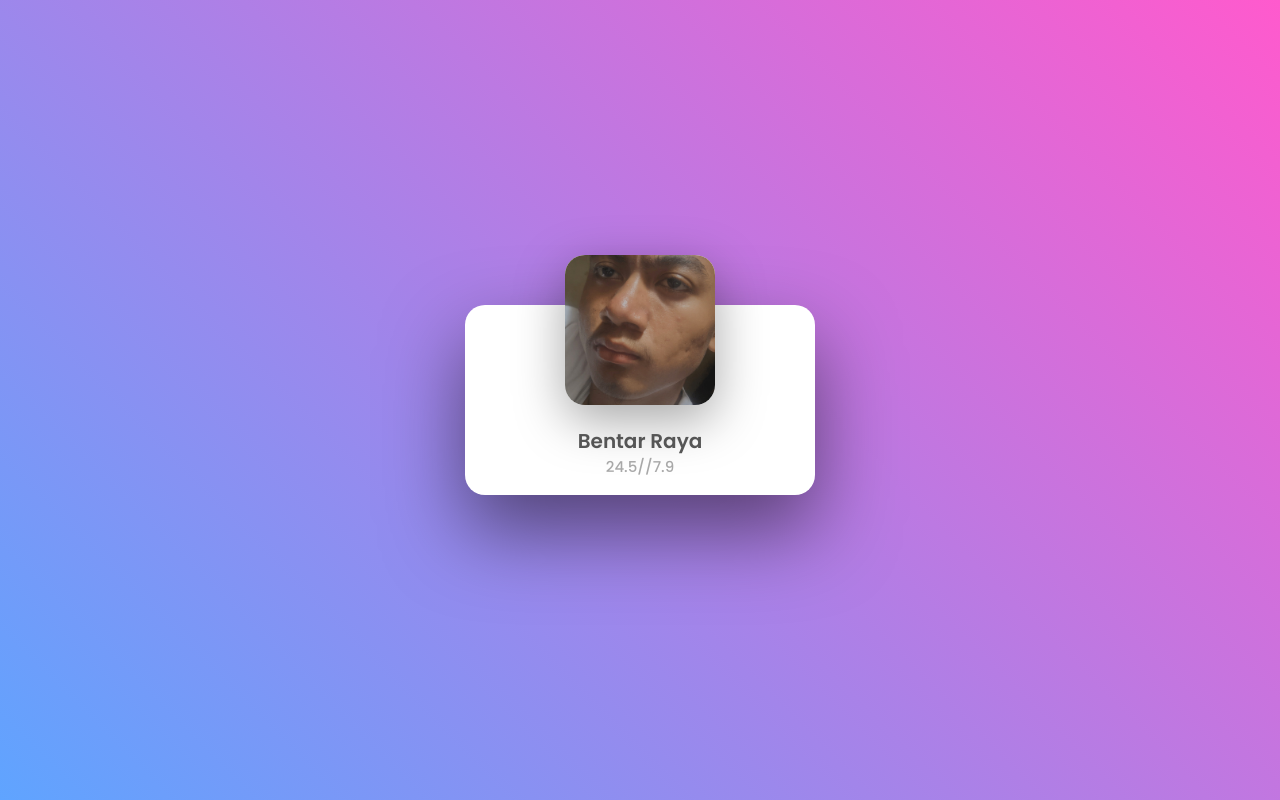
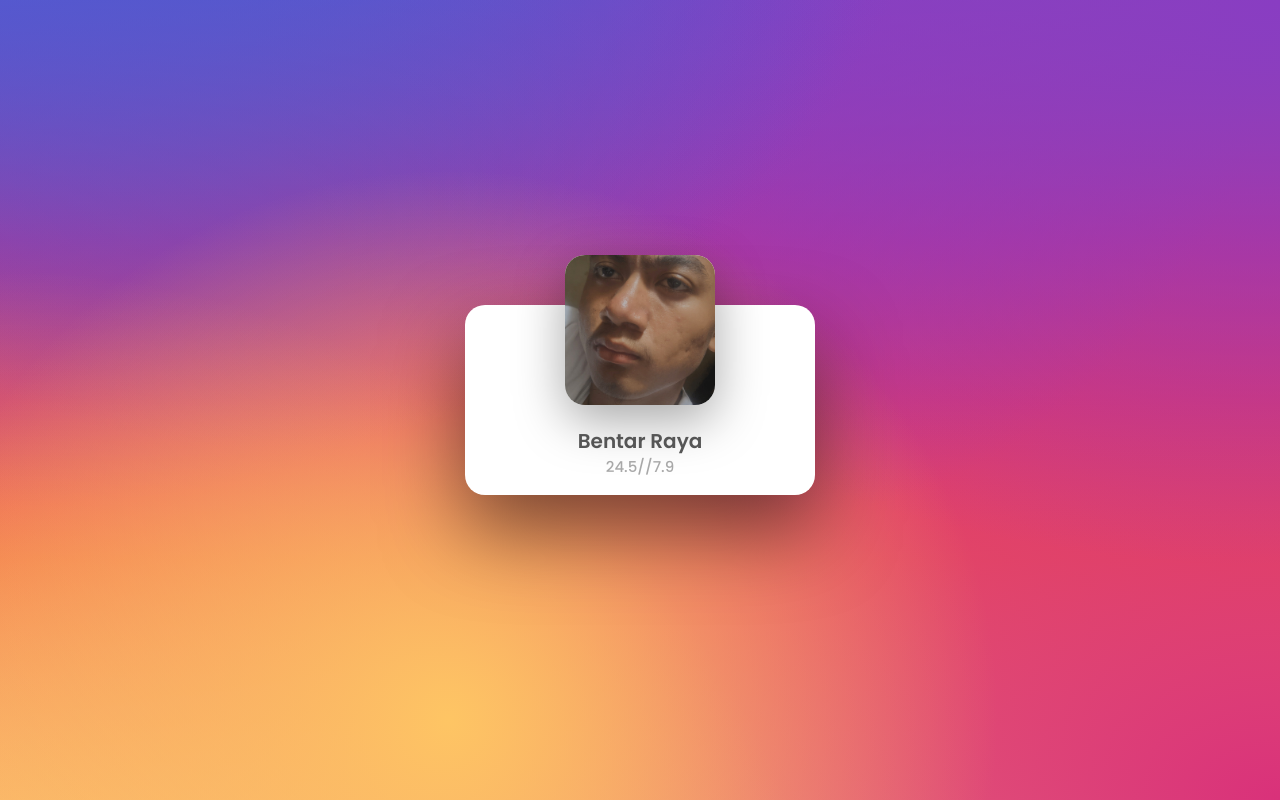
Before and after one commit to Bentarraya/bioofme, a plain HTML site: page index.html in a window 1280 px wide. Drawn offline with Linux system fonts and the light colour scheme.

Commit message:
change bg and color button

```diff
--- a/index.html
+++ b/index.html
@@ -17,8 +17,8 @@
           <h2>Bentar Raya<br /><span> 24.5//7.9</span></h2>
           <div class="data">
             <h3>18<br /><span>Posts</span></h3>
-            <h3>330<br /><span>Followers</span></h3>
-            <h3>379<br /><span>Following</span></h3>
+            <h3>334<br /><span>Followers</span></h3>
+            <h3>380<br /><span>Following</span></h3>
           </div>
           <div class="actionBtn">
             <button onclick="document.location='https://www.instagram.com/bntr.ry/'">Follow</button>
--- a/style.css
+++ b/style.css
@@ -1,35 +1,37 @@
-@import url('https://fonts.googleapis.com/css2?family=Poppins:ital,wght@0,100;0,200;0,300;0,400;0,500;0,600;0,700;0,800;0,900;1,100;1,200;1,300;1,400;1,500;1,600;1,700;1,800;1,900&family=Roboto:wght@100&display=swap');
+@import url("https://fonts.googleapis.com/css2?family=Poppins:ital,wght@0,100;0,200;0,300;0,400;0,500;0,600;0,700;0,800;0,900;1,100;1,200;1,300;1,400;1,500;1,600;1,700;1,800;1,900&family=Roboto:wght@100&display=swap");
 
-*{
+* {
   margin: 0;
   padding: 0;
   box-sizing: border-box;
-    font-family: 'Poppins', sans-serif;
+  font-family: "Poppins", sans-serif;
 }
 
-body{
+body {
   display: flex;
   justify-content: center;
   align-items: center;
   min-height: 100vh;
-    background: linear-gradient(45deg,#5fa4ff, #ff5acd);
+  background: radial-gradient(circle farthest-corner at 35% 90%, #fec564, transparent 50%), radial-gradient(circle farthest-corner at 0 140%, #fec564, transparent 50%),
+    radial-gradient(ellipse farthest-corner at 0 -25%, #5258cf, transparent 50%), radial-gradient(ellipse farthest-corner at 20% -50%, #5258cf, transparent 50%), radial-gradient(ellipse farthest-corner at 100% 0, #893dc2, transparent 50%),
+    radial-gradient(ellipse farthest-corner at 60% -20%, #893dc2, transparent 50%), radial-gradient(ellipse farthest-corner at 100% 100%, #d9317a, transparent), linear-gradient(#6559ca, #bc318f 30%, #e33f5f 50%, #f77638 70%, #fec66d 100%);
 }
 
-.card{
+.card {
   position: relative;
   width: 350px;
   height: 190px;
-    background: #fff;
+  background: rgb(255, 255, 255);
   border-radius: 20px;
-    box-shadow: 0 35px 80px rgba(0,0,0,0.5);
+  box-shadow: 0 35px 80px rgba(0, 0, 0, 0.5);
   transition: 0.5s;
 }
 
-.card:hover{
+.card:hover {
   height: 400px;
 }
 
-.img8x{
+.img8x {
   position: absolute;
   left: 50%;
   top: -50px;
@@ -38,17 +40,17 @@ body{
   height: 150px;
   background: #fff;
   border-radius: 20px;
-    box-shadow: 0 15px 50px rgba(0,0,0,0.35);
+  box-shadow: 0 15px 50px rgba(0, 0, 0, 0.35);
   overflow: hidden;
   transition: 0.5s;
 }
 
-.card:hover .img8x{
+.card:hover .img8x {
   width: 200px;
   height: 200px;
 }
 
-.img8x img{
+.img8x img {
   position: absolute;
   top: 0;
   left: 0;
@@ -57,7 +59,7 @@ body{
   object-fit: cover;
 }
 
-.card .content{
+.card .content {
   position: absolute;
   width: 100%;
   height: 100%;
@@ -67,7 +69,7 @@ body{
   overflow: hidden;
 }
 
-.card .content .details{
+.card .content .details {
   padding: 40px;
   text-align: center;
   width: 100%;
@@ -75,47 +77,47 @@ body{
   transform: translateY(150px);
 }
 
-.card:hover .content .details{
+.card:hover .content .details {
   transform: translateY(0px);
 }
 
-.card .content .details h2{
+.card .content .details h2 {
   font-size: 1.25em;
   font-weight: 600;
   color: #555;
   line-height: 1.2em;
 }
 
-.card .content .details h2 span{
+.card .content .details h2 span {
   font-size: 0.75em;
   font-weight: 500;
   opacity: 0.5;
 }
-.card .content .details .data{
+.card .content .details .data {
   display: flex;
   justify-content: space-between;
   margin: 20px 0;
 }
-.card .content .details .data h3{
+.card .content .details .data h3 {
   font-size: 1em;
   color: #555;
   line-height: 1.2em;
   font-weight: 600;
 }
 
-.card .content .details .data h3 span{
+.card .content .details .data h3 span {
   font-size: 0.85em;
   font-weight: 400;
   opacity: 0.5;
 }
 
-.card .content .details .actionBtn{
+.card .content .details .actionBtn {
   display: flex;
   justify-content: space-between;
-    gap: 20px ;
+  gap: 20px;
 }
 
-.card .content .details .actionBtn button{
+.card .content .details .actionBtn button {
   padding: 10px 30px;
   border-radius: 5px;
   border: none;
@@ -127,23 +129,23 @@ body{
   cursor: pointer;
 }
 
-.card .content .details .actionBtn button:hover{
-    background: rgba(95, 164, 255, 0.741);
+.card .content .details .actionBtn button:hover {
+  background: rgb(255, 255, 255);
+  color: #5fa4ff;
+  border: 1px solid #999;
   transition: 0.5s;
   border-radius: 10px;
-
 }
 
-.card .content .details .actionBtn button:nth-child(2){
+.card .content .details .actionBtn button:nth-child(2) {
   border: 1px solid #999;
-    color: #999;
+  color: #5fa4ff;
   background: #fff;
 }
 
-.card .content .details .actionBtn button:nth-child(2):hover{
-    background: rgb(153, 153, 153, 0.741);
+.card .content .details .actionBtn button:nth-child(2):hover {
+  background: #5fa4ff;
   color: #fff;
   transition: 0.5s;
   border-radius: 10px;
-
 }
```
Lines whose indentation alone changed are shown as unchanged.
